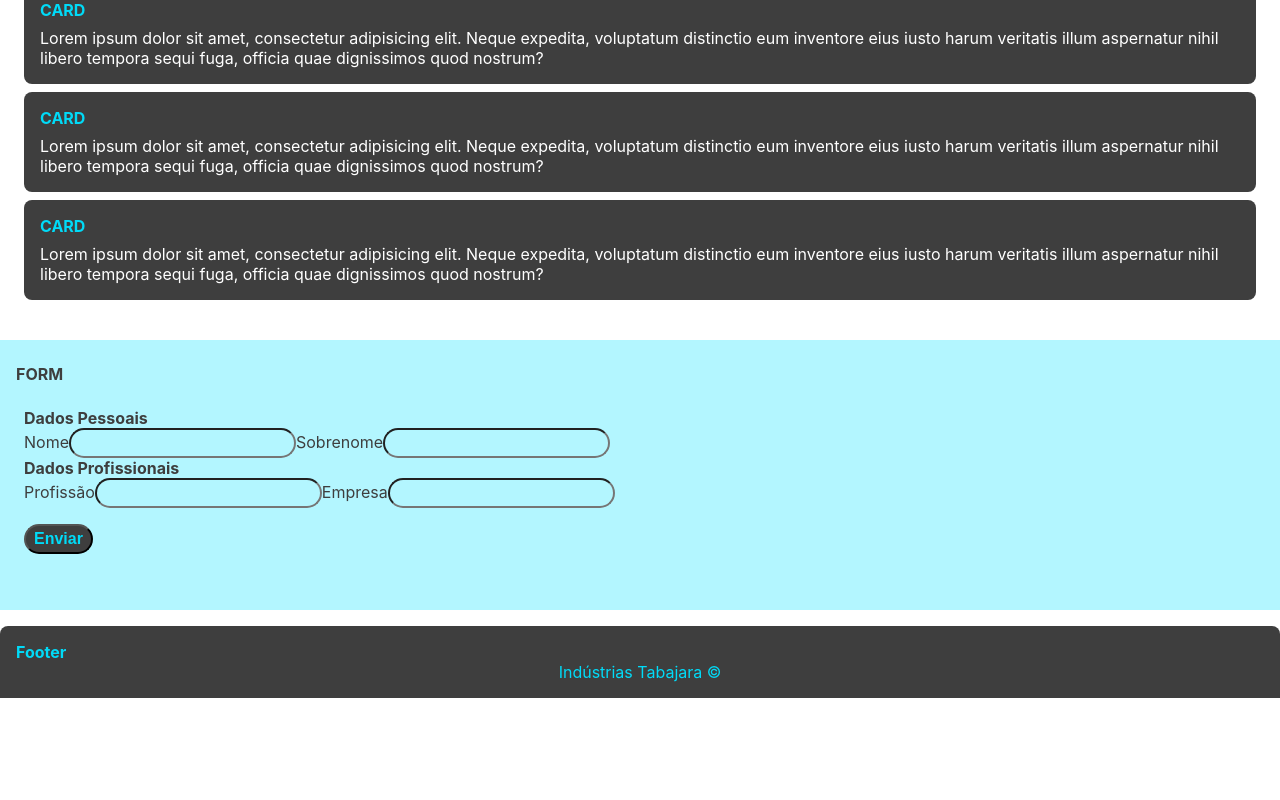
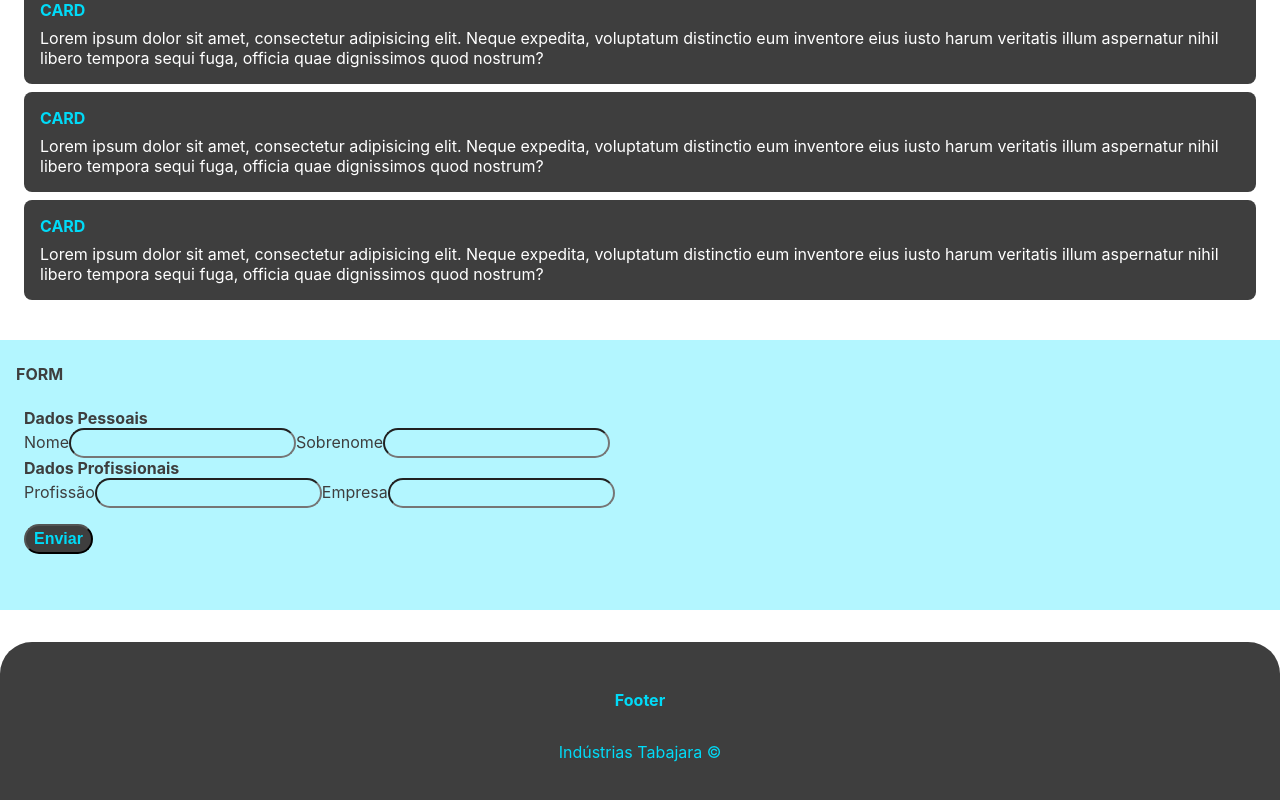
Before and after one commit to Marcelo-Diament/react-practice-website, a React (Create React App) app in the folder frontend/: page / in a window 1280 px wide. Shown: the part 1688-2488 px from the top of the page. Before the commit the page ends 2386 px from the top, so only its background shows below. Built offline with nearby package versions, Linux system fonts and the light colour scheme.

Commit message:
feature: improve Footer style

```diff
--- a/frontend/src/components/Footer/style.css
+++ b/frontend/src/components/Footer/style.css
@@ -1,17 +1,25 @@
 .footer {
+  align-items: center;
   background-color: #3e3e3e;
-  border-radius: 8px 8px 0 0;
-  margin: 16px 0 0;
-  padding: 16px;
+  border-radius: 32px 32px 0 0;
+  display: flex;
+  flex-flow: row wrap;
+  justify-content: center;
+  margin: 32px 0 0;
+  padding: 32px;
   width: 100vw;
 }
 
 .footer__title {
   color: #00dbf8;
-  margin: 0 auto;
+  flex: 1 0 100%;
+  margin: 16px auto;
+  text-align: center;
 }
 
 .footer__description {
   color: #00dbf8;
+  flex: 1 0 100%;
+  margin: 16px auto;
   text-align: center;
 }
```
